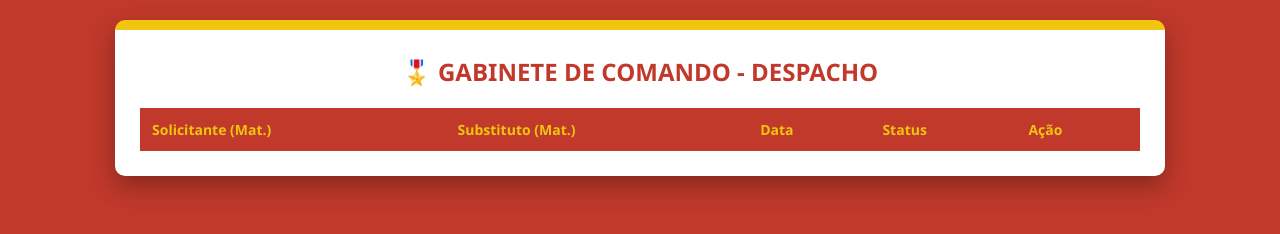
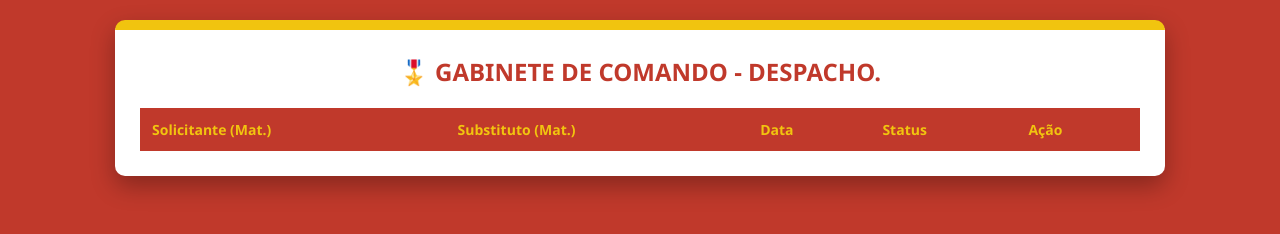
Before and after one commit to franciscoprogramador51-create/sistema_permutas, a website: page admin.html in a window 1280 px wide. Drawn offline with Linux system fonts and the light colour scheme; no server answers.

Commit message:
Atualizando agora

```diff
--- a/admin.html
+++ b/admin.html
@@ -22,7 +22,7 @@
 </head>
 <body>
     <div class="painel">
-        <h2>🎖️ Gabinete de Comando - Despacho</h2>
+        <h2>🎖️ Gabinete de Comando - Despacho.</h2>
         <table id="tabelaPermutas">
             <thead>
                 <tr>
```
